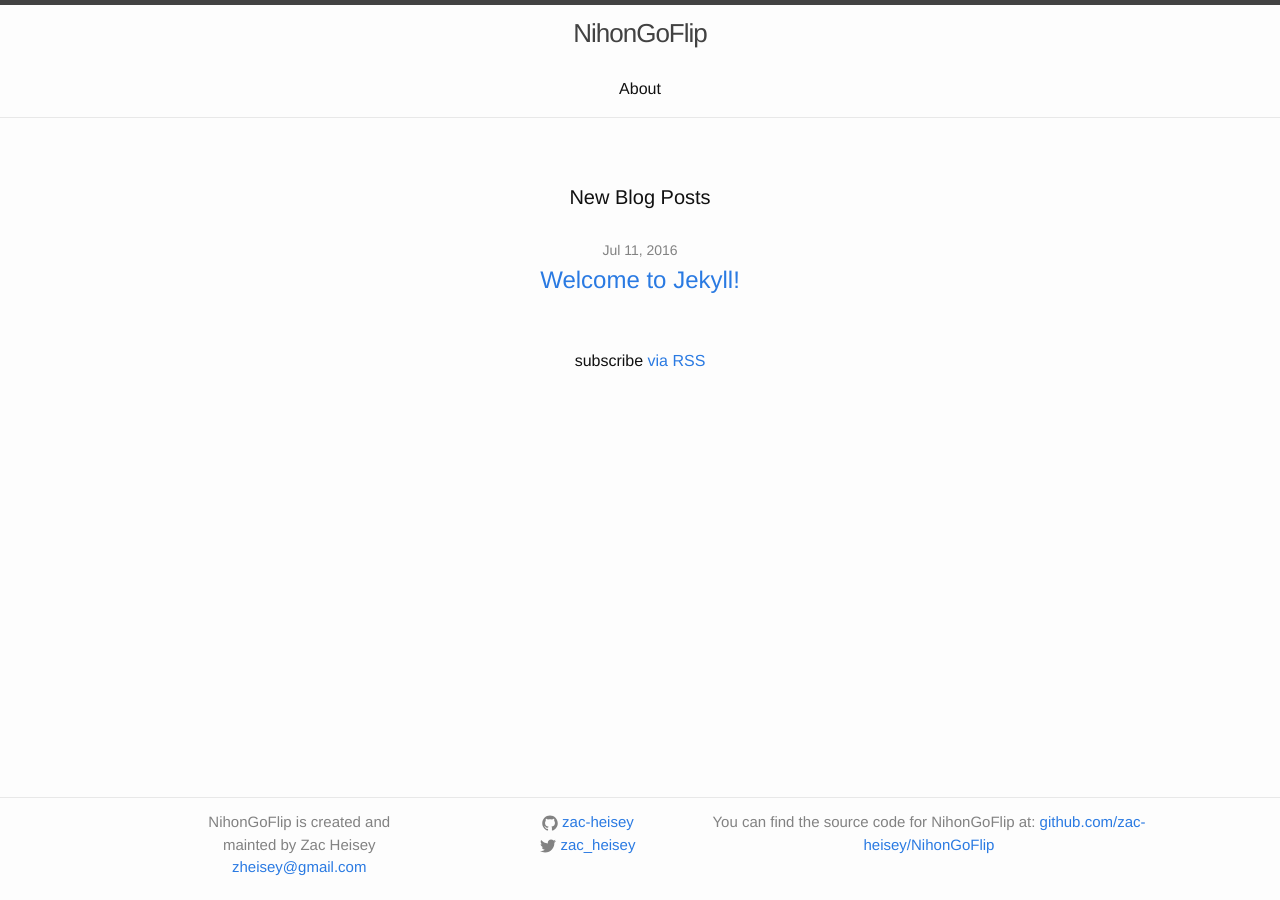
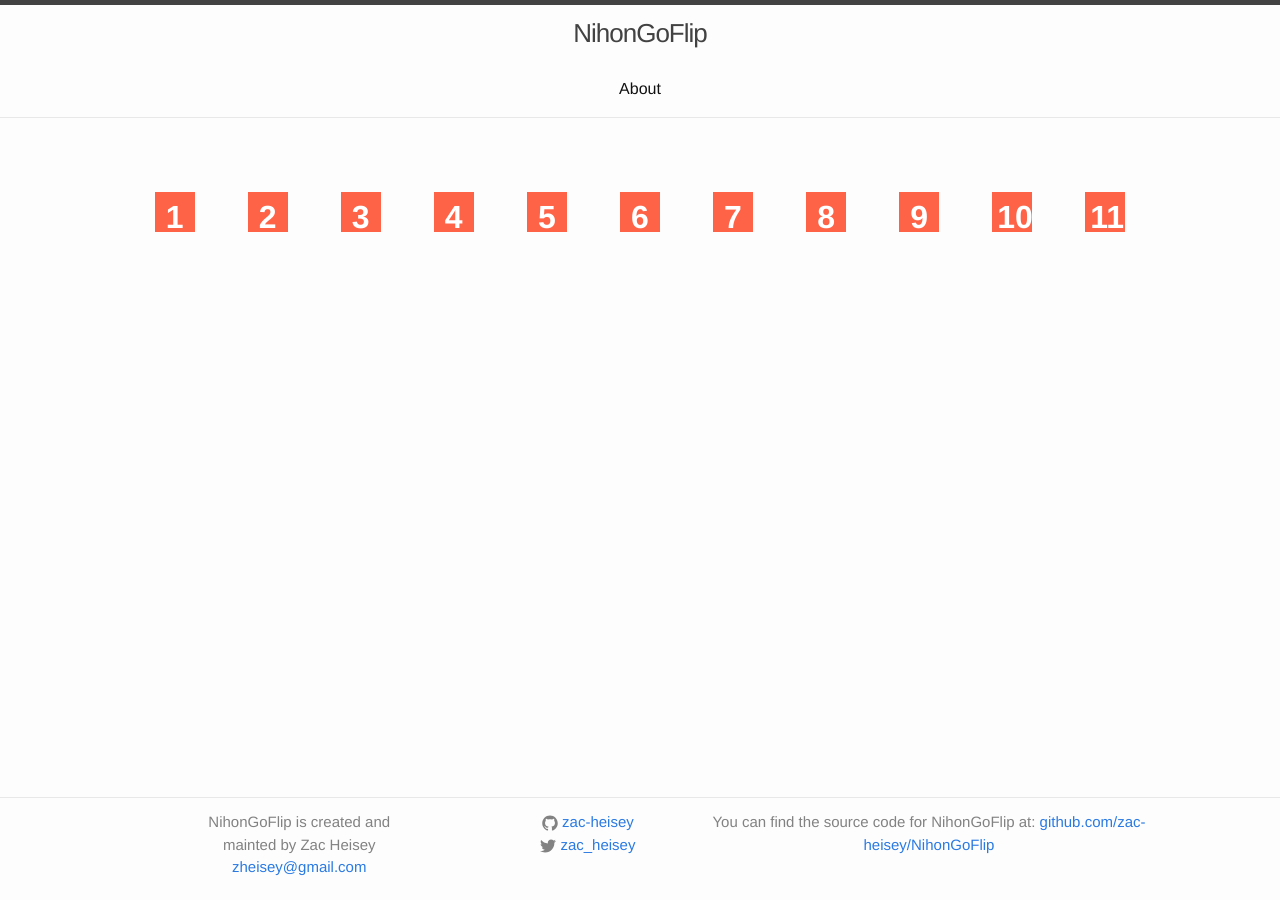
Before and after one commit to zac-heisey/NihonGoFlip, a Jekyll site: the page built from index.html, in a window 1280 px wide. Built offline with Jekyll 4.4.1, drawn with Linux system fonts in a browser that asks for light colours.

Commit message:
add initial flex container & flex items to homepage

```diff
--- a/css/custom.css
+++ b/css/custom.css
@@ -40,7 +40,32 @@ body {
 
 /* === Main Content Styles (Mobile-first) === */
 
+/* Flex Container styles */
+.flex-container {
+  padding: 0;
+  margin: 0;
+  list-style: none;
+  display: -webkit-box;
+  display: -moz-box;
+  display: -ms-flexbox;
+  display: -webkit-flex;
+  display: flex;
+  -webkit-flex-flow: row wrap;
+  justify-content: space-around;
+}
 
+.flex-item {
+  background: tomato;
+  padding: 5px;
+  width: 40px;
+  height: 40px;
+  margin-top: 10px;
+  line-height: 40px;
+  color: white;
+  font-weight: bold;
+  font-size: 2em;
+  text-align: center;
+}
 
 
 
--- a/index.html
+++ b/index.html
@@ -3,21 +3,19 @@ layout: default
 ---
 
 <div class="home">
-
-  <h1 class="page-heading">New Blog Posts</h1>
-
-  <ul class="post-list">
-    {% for post in site.posts %}
-      <li>
-        <span class="post-meta">{{ post.date | date: "%b %-d, %Y" }}</span>
-
-        <h2>
-          <a class="post-link" href="{{ post.url | prepend: site.baseurl }}">{{ post.title }}</a>
-        </h2>
-      </li>
-    {% endfor %}
+  <!-- Flex Container Test -->
+  <ul class="flex-container">
+    <li class="flex-item">1</li>
+    <li class="flex-item">2</li>
+    <li class="flex-item">3</li>
+    <li class="flex-item">4</li>
+    <li class="flex-item">5</li>
+    <li class="flex-item">6</li>
+    <li class="flex-item">7</li>
+    <li class="flex-item">8</li>
+    <li class="flex-item">9</li>
+    <li class="flex-item">10</li>
+    <li class="flex-item">11</li>
   </ul>
 
-  <p class="rss-subscribe">subscribe <a href="{{ "/feed.xml" | prepend: site.baseurl }}">via RSS</a></p>
-
 </div>
```
